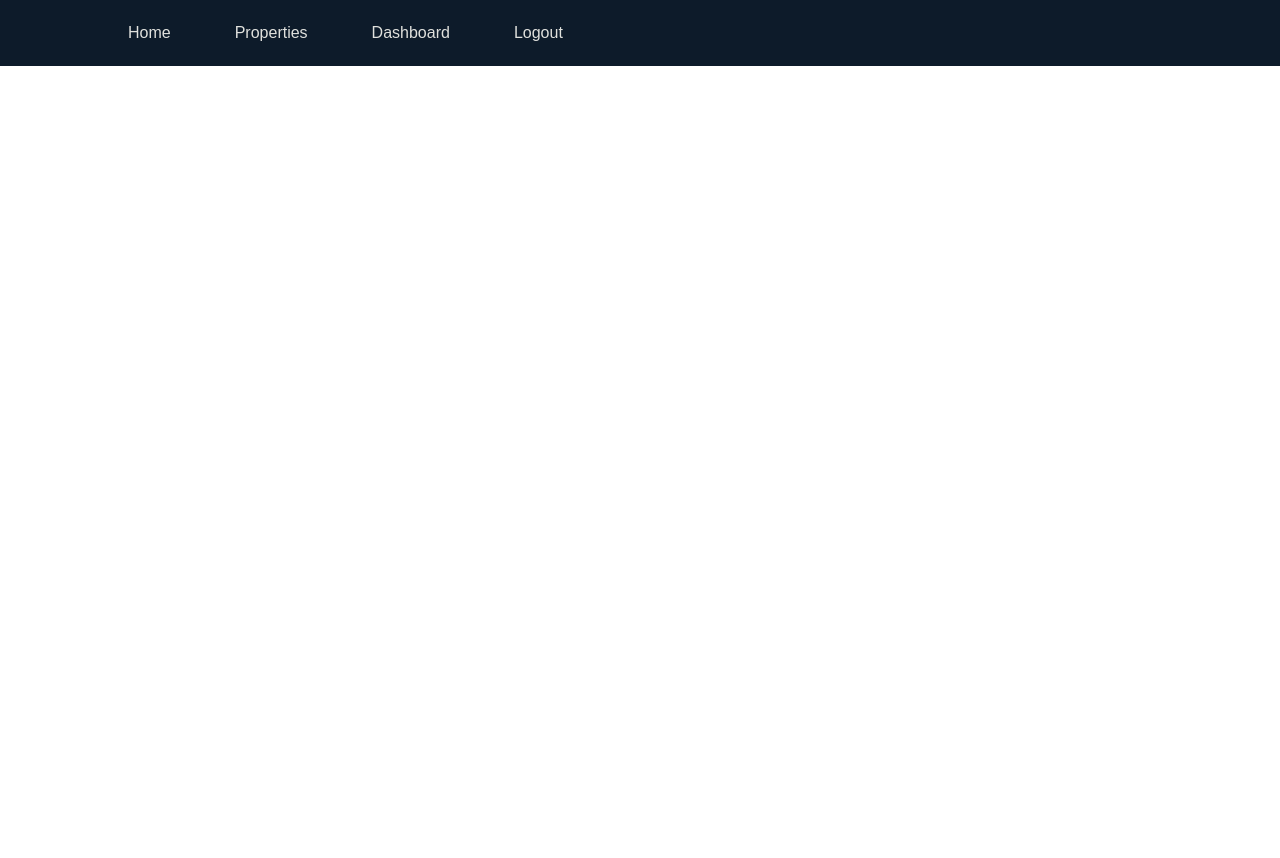
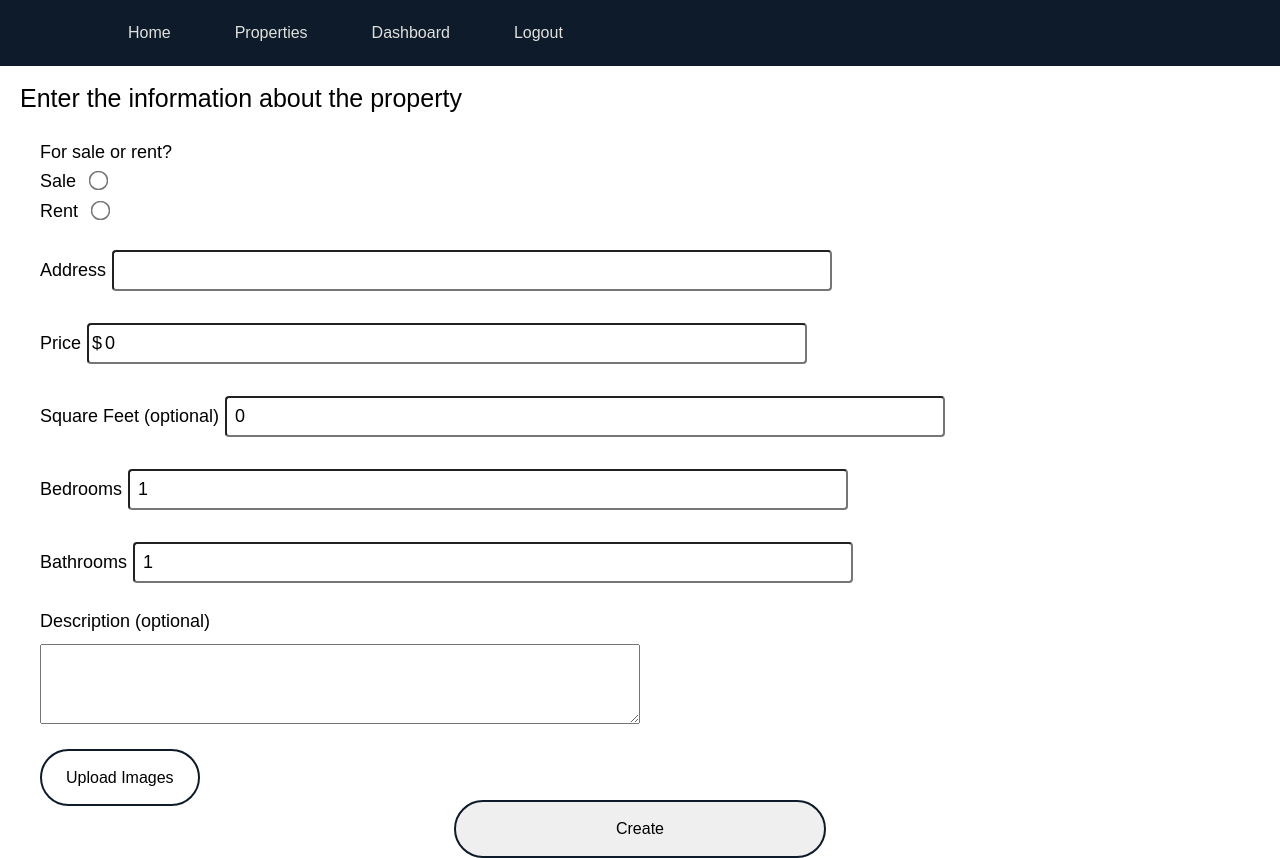
Before and after one commit to AlexReniak/react_realestate_app, a React (Create React App) app in the folder frontend/: page /edit/1 in a window 1280 px wide. Before the commit the page ends 800 px from the top, so only its background shows below. Built offline with nearby package versions, Linux system fonts and the light colour scheme; sample sign-in values are in the browser's storage.

Commit message:
added dashboard page and added protection for routes requiring authentication

```diff
--- a/frontend/src/App.js
+++ b/frontend/src/App.js
@@ -8,7 +8,9 @@ import Properties from './pages/Properties';
 import Property from './pages/Property';
 import Navbar from './components/Navbar';
 import CreateProperty from './pages/CreateProperty';
+import EditProperty from './pages/EditProperty';
 import Contact from './pages/Contact';
+import PrivateRoute from './components/PrivateRoute';
 import 'swiper/css';
 
 function App() {
@@ -24,9 +26,15 @@ function App() {
           <Route path='/properties/:filterType?' element={<Properties />}></Route>
           <Route path='/property/:propertyId' element={<Property />} />
           <Route path='/contact' element={<Contact />} />
-          <Route path='/create' element={<CreateProperty />} />
-          {/* Dashboard will be protected routes for authenticated users only */}
-          <Route path='/dashboard' element={<Dashboard />} />
+          <Route path='/create' element={<PrivateRoute />}>
+            <Route path='/create' element={<CreateProperty />} />
+          </Route>
+          <Route path="/edit/:id" element={<PrivateRoute />}>
+            <Route path='/edit/:id' element={<EditProperty />} />
+          </Route>
+          <Route path='/dashboard' element={<PrivateRoute />}>
+            <Route path='/dashboard' element={<Dashboard />} />
+          </Route>
         </Routes>
       </Router>
     </>
--- a/frontend/src/assets/css/index.css
+++ b/frontend/src/assets/css/index.css
@@ -486,10 +486,7 @@ body {
 }
 
 .property__body-type {
-  position: absolute;
-  top: 0;
-  right: 12px;
-  font-size: 1.8rem;
+  font-size: 1.4rem;
 }
 
 .property__body > div {
@@ -504,7 +501,7 @@ body {
 
 .property__body-price {
   font-size: 2rem;
-  margin-bottom: 5rem;
+  margin-bottom: 3.5rem;
 }
 
 .property__body-date {
@@ -518,3 +515,37 @@ body {
 .property__body-btn {
   margin: 4rem 0;
 }
+
+.property__body-edit {
+  position: absolute;
+  right: 3rem;
+  top: 0;
+  padding: 0;
+  color: #00b33c;
+  font-size: 2.4rem;
+}
+
+.property__body-delete {
+  position: absolute;
+  right: 0rem;
+  top: 5px;
+  padding: 0;
+  color: #ff0000;
+  font-size: 2rem;
+  cursor: pointer;
+}
+
+/* ----- Dashboard ----- */
+.btn__containter {
+  display: flex;
+  justify-content: flex-end;
+}
+.dashboard__btn {
+  align-items: center;
+  margin-right: 2rem;
+  display: flex;
+}
+
+.dashboard__icon {
+  font-size: 3rem;
+}
--- /dev/null
+++ b/frontend/src/components/PrivateRoute.jsx
@@ -0,0 +1,15 @@
+import { Navigate, Outlet } from 'react-router-dom';
+import { useAuthStatus } from '../hooks/useAuthStatus';
+import Spinner from './Spinner';
+
+const PrivateRoute = () => {
+    const { loggedIn, checkingStatus } = useAuthStatus();
+
+    if(checkingStatus) {
+        return <Spinner isLoading={checkingStatus} />
+    }
+
+    return loggedIn ? <Outlet /> : <Navigate to='/login' />
+}
+
+export default PrivateRoute
--- a/frontend/src/components/PropertyItem.jsx
+++ b/frontend/src/components/PropertyItem.jsx
@@ -1,16 +1,18 @@
 import { Link } from 'react-router-dom';
-import { FaBed, FaBath } from 'react-icons/fa';
+import { FaBed, FaBath, FaEdit, FaTrashAlt } from 'react-icons/fa';
 
-function PropertyItem({property}) {
+function PropertyItem({property, onEdit, onDelete}) {
     return (
         <div className="property__card">
-            <p className="property__body-type">{property.type.toLowerCase() === 'rent' ? "Rent" : "Sale"}</p>
+            {onEdit && (<Link to={`/edit/${property._id}`} className="property__body-edit"><FaEdit /></Link>)}
+            {onDelete && <FaTrashAlt className="property__body-delete" onClick={() => onDelete(property._id)} />}
             <div className="property__image-container">
 
                 <img src={property.images[0]} alt="property" className="property__image" />
             </div>
             <div className="property__body">
                 <h3 className="property__body-title">{property.address}</h3>
+                <p className="property__body-type">{property.type.toLowerCase() === 'rent' ? "For Rent" : "For Sale"}</p>
                 <div>
                     <p className="property__body-icon"><FaBed /> {property.bedrooms > 1 ? `${property.bedrooms} Bedrooms` : '1 Bedroom'}</p>
                     <p className="property__body-icon"><FaBath /> {property.bathrooms > 1 ? `${property.bathrooms} Bathrooms` : '1 Bathroom'}</p>
--- a/frontend/src/features/properties/propertyService.js
+++ b/frontend/src/features/properties/propertyService.js
@@ -71,7 +71,7 @@ const deleteProperty = async (propertyId, token) => {
         }
     }
 
-    const response = await axios.post(`${API_URL}/${propertyId}`, config);
+    const response = await axios.delete(`${API_URL}/${propertyId}`, config);
 
     return response.data;
 };
--- /dev/null
+++ b/frontend/src/hooks/useAuthStatus.js
@@ -0,0 +1,23 @@
+import { useState, useEffect } from 'react';
+import { useSelector } from 'react-redux';
+
+export const useAuthStatus = () => {
+    const [loggedIn, setLoggedIn] = useState(false);
+    const [checkingStatus, setCheckingStatus] = useState(true);
+
+    const { user } = useSelector((state) => state.auth);
+
+    useEffect(() => {
+        if(user) {
+            setLoggedIn(true);
+        } else {
+            setLoggedIn(false);
+        }
+
+        setCheckingStatus(false);
+    }, [user])
+
+    console.log(loggedIn)
+
+    return { loggedIn, checkingStatus };
+}
--- /dev/null
+++ b/frontend/src/pages/EditProperty.jsx
@@ -0,0 +1,135 @@
+import { useState, useEffect } from 'react';
+import { useDispatch } from 'react-redux';
+import { getProperty, updateProperty } from '../features/properties/propertySlice';
+import { useNavigate } from 'react-router-dom';
+import Spinner from '../components/Spinner';
+
+function EditProperty() {
+    const [loading, setLoading] = useState(false);
+    const [formData, setFormData] = useState({
+        type: 'rent',
+        address: '',
+        price: 0,
+        squareFeet: 0,
+        bedrooms: 1,
+        bathrooms: 1,
+        description: '',
+        images: {}
+    });
+
+    const { type, address, price, squareFeet, bedrooms, bathrooms, description, images } = formData;
+
+    const dispatch = useDispatch();
+    const navigate = useNavigate();
+
+    const onChange = (e) => {
+        let boolean = null;
+
+        if (e.target.value === 'true') {
+            boolean = true;
+        }
+
+        if (e.target.value === 'false') {
+            boolean = false;
+        }
+
+
+        if(e.target.files) {
+            setFormData((prevState) => ({
+                ...prevState,
+                images: e.target.files
+            }))
+        }
+
+        if(!e.target.files) {
+            setFormData((prevState) => ({
+                ...prevState,
+                [e.target.id]: boolean ?? e.target.value
+            }))
+        }
+    }
+
+    const onSubmit = async (e) => {
+        // e.preventDefault();
+
+        // const propertyData = new FormData(document.querySelector('.property__form'))
+
+
+        // const response = await dispatch(createProperty(propertyData));
+
+        // setLoading(true);
+
+        // setTimeout(() => {
+        //     setLoading(false);
+        //     navigate(`/property/${response.payload._id}`)
+        // }, 1000)
+    }
+
+    if(loading) {
+        return (
+            <Spinner />
+        )
+    }
+
+    return (
+        <div className='container'>
+            <header>
+                <h3 className="property__form--heading">Enter the information about the property</h3>
+            </header>
+
+            <main>
+                <form onSubmit={onSubmit} className="property__form" encType='multipart/form-data'>
+                    <div className='property__form--control'>
+                        <p>For sale or rent?</p>
+                        <div>
+                            <label htmlFor='type'>Sale</label>
+                            <input name="type" id="type" className='property__form--radio' type="radio" value="Sale" onChange={onChange} />
+                        </div>
+                        <div>
+                            <label htmlFor='type'>Rent</label>
+                            <input name="type" id="type" className='property__form--radio' type="radio" value="Rent" onChange={onChange} />
+                        </div>
+                    </div>
+
+                    <div className='property__form--control'>
+                        <label htmlFor="address" className='property__form--label'>Address</label>
+                        <input name="address" id="address" value={address} className="property__formInput" onChange={onChange} />
+                    </div>
+                    <div className='property__form--control'>
+                        <label htmlFor="price" className='property__form--label'>{type === 'Rent' ? 'Price (per month)' : 'Price'}</label>
+                        <span className="input--dollar">
+                            <input name="price" id="price" type="number" className="property__formInput" value={price} onChange={onChange} />
+                        </span>
+
+                    </div>
+                    <div className='property__form--control'>
+                        <label htmlFor="squareFeet" className='property__form--label'>Square Feet (optional)</label>
+                        <input name="squareFeet" id="squareFeet" className="property__formInput" value={squareFeet} onChange={onChange} />
+                    </div>
+                    <div className='property__form--control'>
+                        <label htmlFor="bedrooms" className='property__form--label'>Bedrooms</label>
+                        <input name="bedrooms" id="bedrooms" type="number" className="property__formInput" value={bedrooms} onChange={onChange} />
+                    </div>
+                    <div className='property__form--control'>
+                        <label htmlFor="bathrooms" className='property__form--label'>Bathrooms</label>
+                        <input name="bathrooms" id="bathrooms" type="number" className="property__formInput" value={bathrooms} onChange={onChange} />
+                    </div>
+                    <div className='property__form--control form--textarea'>
+                        <label htmlFor='description' className='property__form--label'>Description (optional)</label>
+                        <textarea name="description" id="description" className="property__form--textarea" value={description} onChange={onChange} />
+                    </div>
+
+                    <div className="property__form--control">
+                        <label htmlFor="images" className='property__form--label btn'>Upload Images</label>
+                        <input name="images" id="images" type="file" className='property__formImages' accept='.jpg,.jpeg' multiple onChange={onChange} />
+                    </div>
+
+                    <button className="btn property__form--btn">Create</button>
+                </form>
+
+            </main>
+        </div>
+    )
+}
+
+export default EditProperty;
```
Also changed, not shown: frontend/src/features/properties/propertySlice.js (+22 -1 lines), frontend/src/pages/Dashboard.jsx (+40 -6 lines), 1 other file (tests, documents, lock files or other folders).
